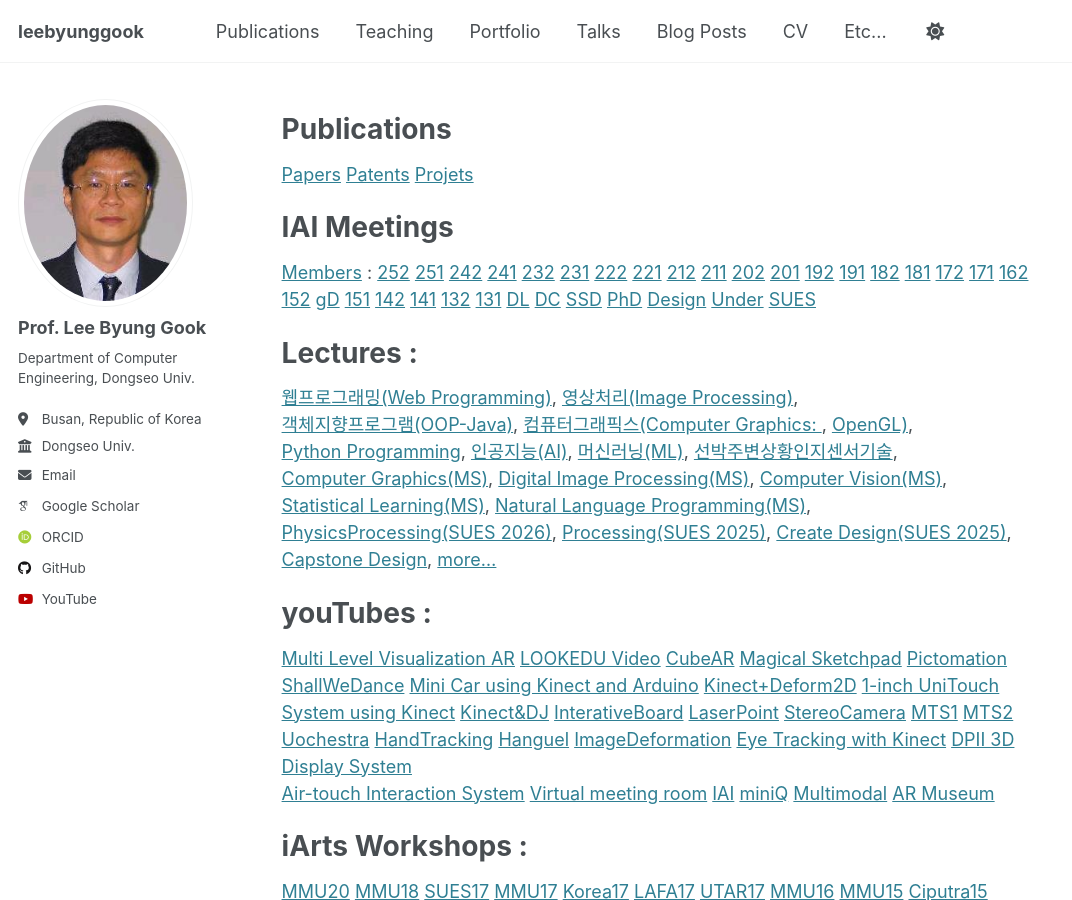
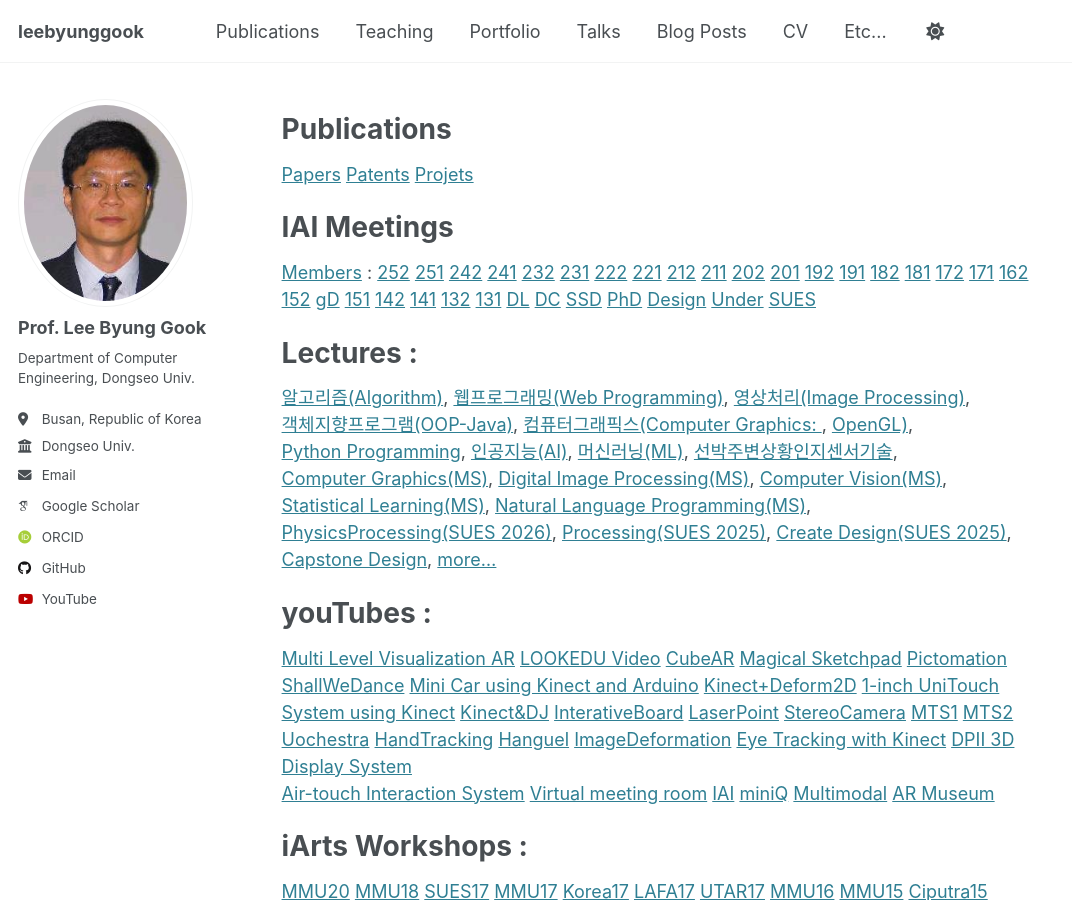
Before and after one commit to leebyunggook/leebyunggook.github.io, a Jekyll site: the page built from _pages/about.md, in a window 1280 px wide and 900 px high. Shown: the whole window, without its empty margins (0-1072 px from the left). Built offline with Jekyll 4.4.1, drawn with Linux system fonts in a browser that asks for light colours; some web fonts are replaced.

Commit message:
Update about.md

```diff
--- a/_pages/about.md
+++ b/_pages/about.md
@@ -52,6 +52,7 @@ IAI Meetings
 
 Lectures :
 ======
+[알고리즘(Algorithm)](https://docs.google.com/document/d/13fpImo7G8Ow9hWluNNdDQLCn1pw4Vp3NXWk3s5wyl_M/edit?usp=sharing){:target="_blank"},
 [웹프로그래밍(Web Programming)](https://docs.google.com/document/d/1DIelqz13KJvWNonWlFONPavD1nXrXkX4ZjFuor0YFng/edit?usp=sharing){:target="_blank"},
 [영상처리(Image Processing)](https://docs.google.com/document/d/1qaZOJ7kA3RFyG-RrI-mh_Tin70rH1cbTu96OaHQRvhA/edit?usp=sharing){:target="_blank"},
 [객체지향프로그램(OOP-Java)](https://drive.google.com/open?id=1Axmj5sCgHwMKalN_4J5sSMNLaU7z30y2y-uXn6oQTjQ){:target="_blank"},
```
